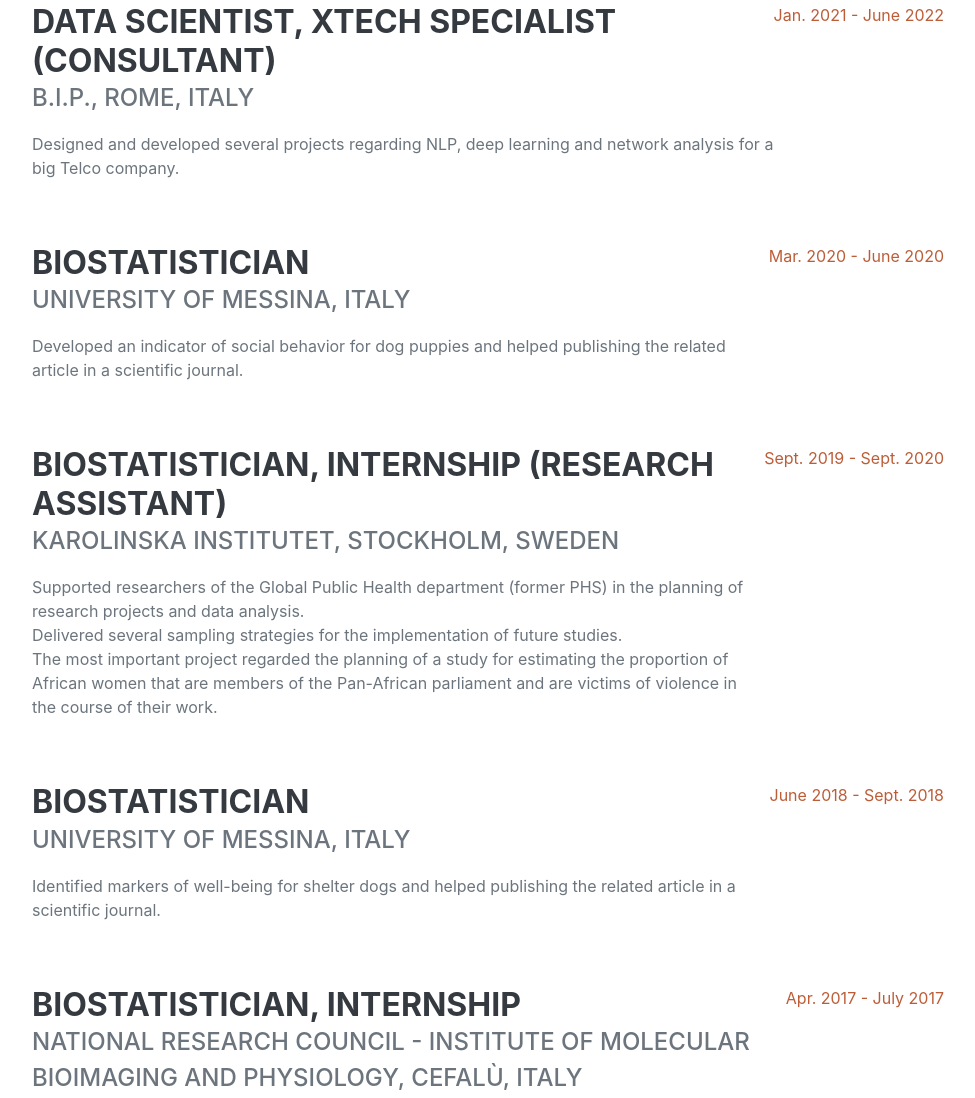
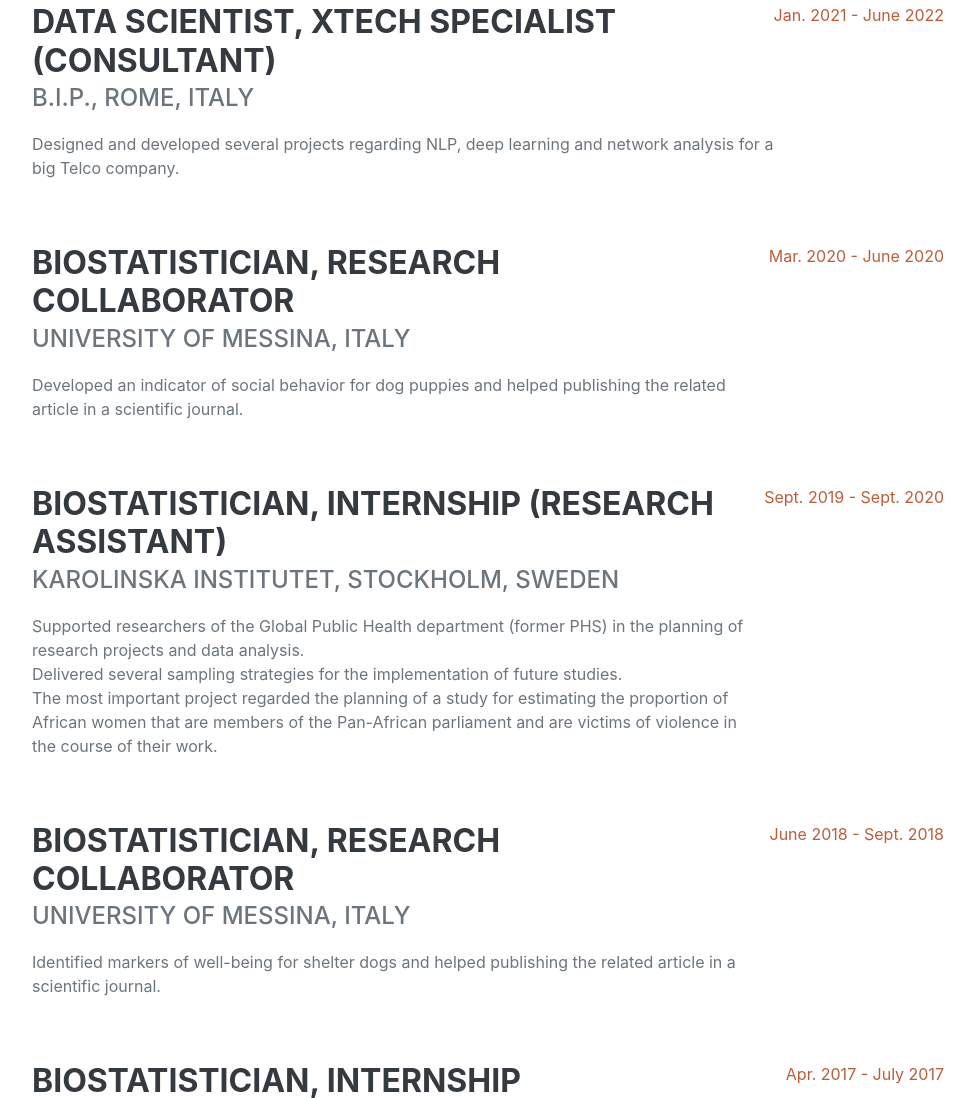
Before and after one commit to MauroGioe/maurogioe.github.io, a plain HTML site: page index.html in a window 1280 px wide. Shown: the part 993-2091 px from the top of the page, without its empty margins (288-1263 px from the left). Drawn offline with nearby package versions, Linux system fonts and the light colour scheme; a web font is replaced by a local one.

Commit message:
fix uni messina

```diff
--- a/index.html
+++ b/index.html
@@ -77,7 +77,7 @@
 
                     <div class="d-flex flex-column flex-md-row justify-content-between mb-5">
                         <div class="flex-grow-1">
-                            <h3 class="mb-0">Biostatistician</h3>
+                            <h3 class="mb-0">Biostatistician, Research Collaborator</h3>
                             <div class="subheading mb-3">University of Messina, Italy</div>
                             <p>Developed an indicator of social behavior for dog puppies and helped publishing
                                 the related article in a scientific journal.</p>
@@ -102,7 +102,7 @@
 
                     <div class="d-flex flex-column flex-md-row justify-content-between mb-5">
                         <div class="flex-grow-1">
-                            <h3 class="mb-0">Biostatistician</h3>
+                            <h3 class="mb-0">Biostatistician, Research Collaborator</h3>
                             <div class="subheading mb-3">University of Messina, Italy</div>
                             <p>Identified markers of well-being for shelter dogs and helped publishing the related
                                 article in a scientific journal.</p>
```
